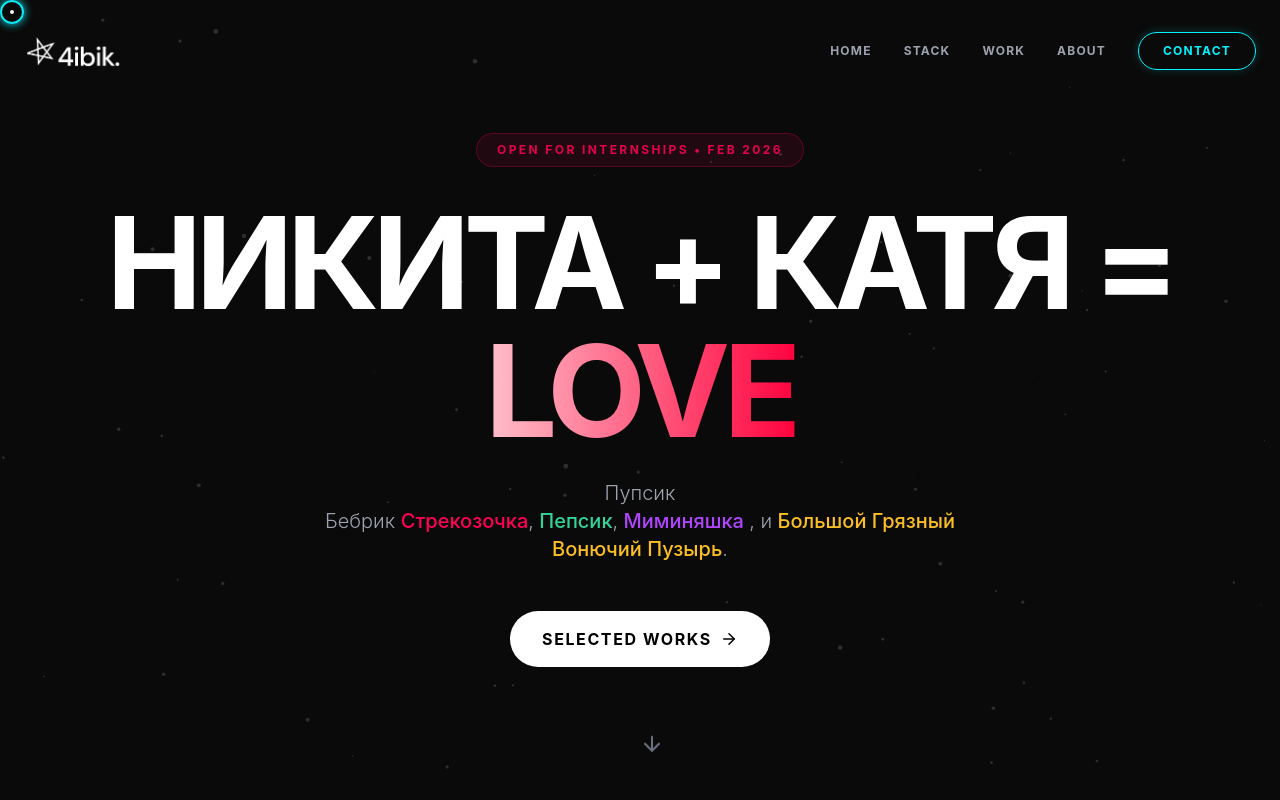
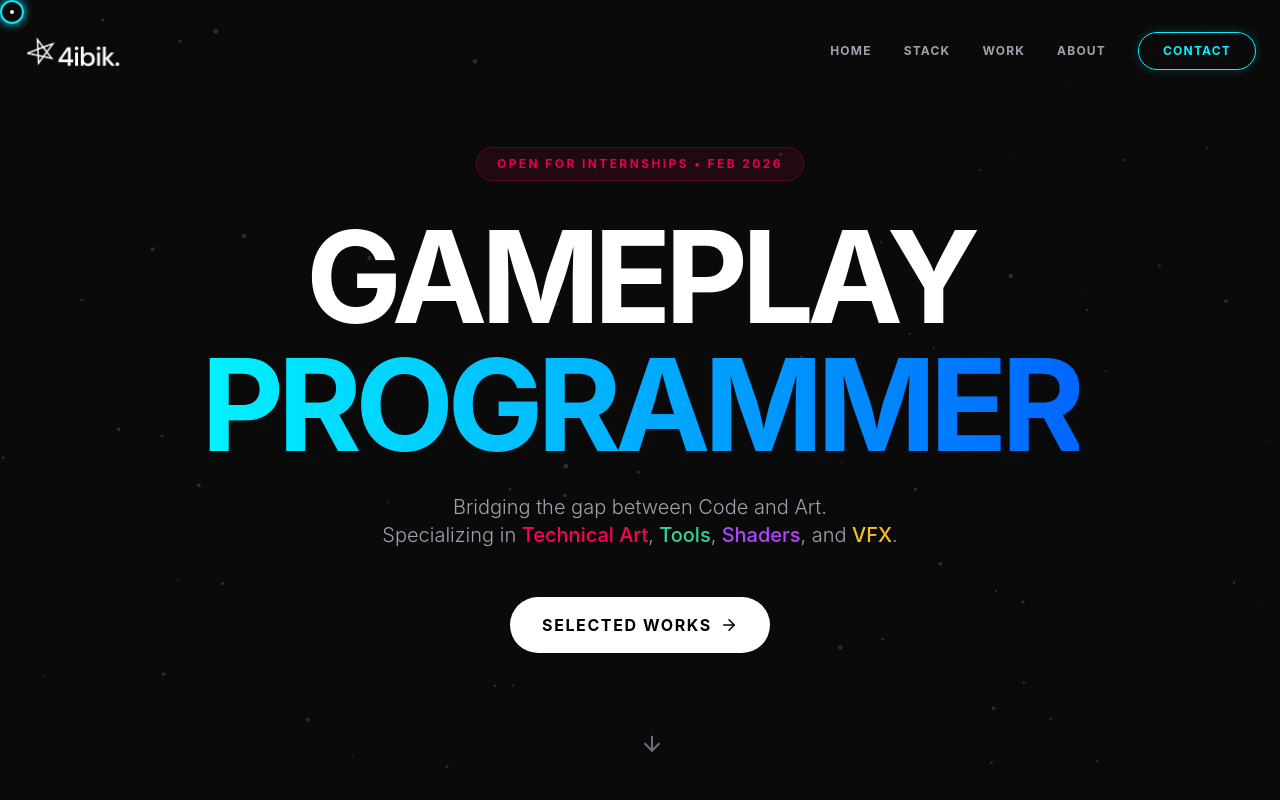
Before and after one commit to HangyBoi/gamedev-portfolio, a React (Vite) app: page / in a window 1280 px wide. Shown: the top 800 px of the page. Built offline with nearby package versions, Linux system fonts and the light colour scheme.

Commit message:
Chore: Reverse back

```diff
--- a/src/App.jsx
+++ b/src/App.jsx
@@ -17,18 +17,18 @@ const Hero = () => (
 
       {/* Main Title */}
       <h1 className="text-5xl md:text-8xl lg:text-9xl font-bold tracking-tighter mb-6 text-white leading-none">
-        НИКИТА + КАТЯ = <br />
-        <span className="text-transparent bg-clip-text bg-gradient-to-r from-[#ffc0cb] to-[#ff033e]">LOVE </span>
+        GAMEPLAY <br />
+        <span className="text-transparent bg-clip-text bg-gradient-to-r from-[#00f3ff] to-[#0066ff]">PROGRAMMER</span>
       </h1>
 
       {/* Subtitle - New Colors*/}
       <p className="max-w-2xl mx-auto text-lg md:text-xl text-gray-400 leading-relaxed mb-12 font-light">
-        Пупсик
+        Bridging the gap between Code and Art.
         <br className="hidden md:block" />
-        Бебрик <span className="text-[#ff0055] font-medium">Стрекозочка</span>,
-        <span className="text-emerald-400 font-medium"> Пепсик</span>,
-        <span className="text-[#b145ff] font-medium"> Миминяшка </span>, и
-        <span className="text-amber-400 font-medium"> Большой Грязный Вонючий Пузырь</span>.
+        Specializing in <span className="text-[#ff0055] font-medium">Technical Art</span>,
+        <span className="text-emerald-400 font-medium"> Tools</span>,
+        <span className="text-[#b145ff] font-medium"> Shaders</span>, and
+        <span className="text-amber-400 font-medium"> VFX</span>.
       </p>
 
       <div className="flex flex-col sm:flex-row items-center justify-center gap-6">
```
